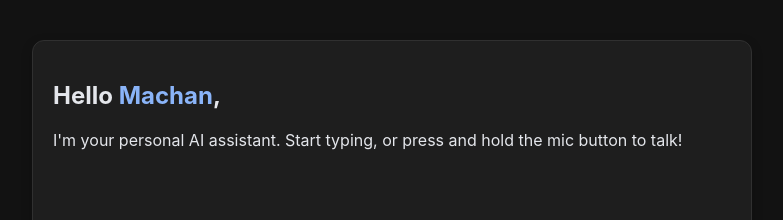
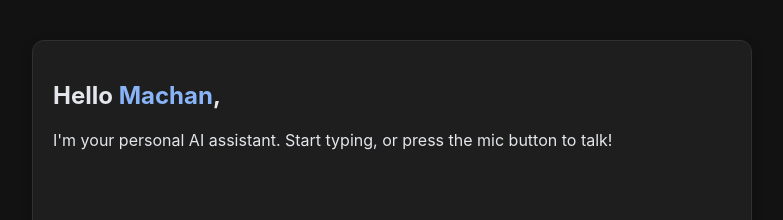
Before and after one commit to PramudithaN/ai-english-tutor, a React (Create React App) app in the folder frontend/: page / in a window 1280 px wide. Shown: the top 220 px of the page, without its empty margins (248-1031 px from the left). Built offline with nearby package versions, Linux system fonts and the light colour scheme.

Commit message:
fix(theme): added icons

```diff
--- a/frontend/public/index.html
+++ b/frontend/public/index.html
@@ -2,7 +2,7 @@
 <html lang="en">
   <head>
     <meta charset="utf-8" />
-    <link rel="icon" href="%PUBLIC_URL%/favicon.ico" />
+    <link rel="icon" href="%PUBLIC_URL%/aichat.png" />
     <meta name="viewport" content="width=device-width, initial-scale=1" />
     <meta name="theme-color" content="#000000" />
     <meta
@@ -24,7 +24,7 @@
       work correctly both with client-side routing and a non-root public URL.
       Learn how to configure a non-root public URL by running `npm run build`.
     -->
-    <title>React App</title>
+    <title>Ai Voice Chat</title>
   </head>
   <body>
     <noscript>You need to enable JavaScript to run this app.</noscript>
--- a/frontend/src/App.tsx
+++ b/frontend/src/App.tsx
@@ -136,7 +136,7 @@ function App() {
         {messages.length === 0 && !isLoading && (
           <div className="welcome-message">
              <h2>Hello <span style={{ color: '#8ab4f8' }}>Machan</span>,</h2>
-             <p>I'm your personal AI assistant. Start typing, or press and hold the mic button to talk!</p>
+             <p>I'm your personal AI assistant. Start typing, or press the mic button to talk!</p>
           </div>
         )}
         {messages.map((msg, index) => (
```
Also changed, not shown: frontend/public/aichat.png (added).
